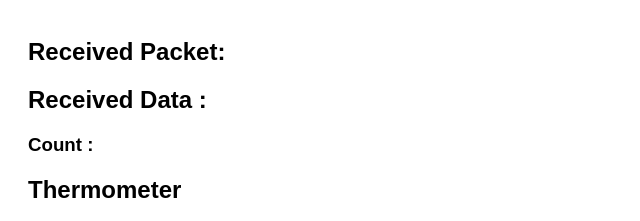
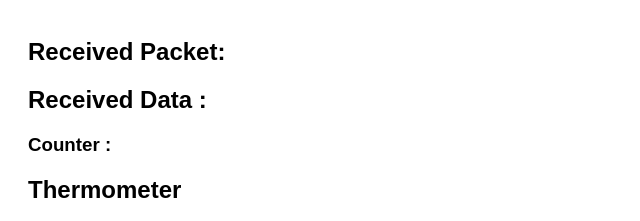
Before and after one commit to agamos/maxRaspPiProject, a plain HTML site: page web/index.html in a window 1280 px wide. Shown: the top 221 px of the page, 0-640 px from the left. Drawn offline with nearby package versions, Linux system fonts and the light colour scheme; no server answers.

Commit message:
changed label for counter

```diff
--- a/web/index.html
+++ b/web/index.html
@@ -7,7 +7,7 @@
 <body>
       <h2>Received Packet: <span id="packet"></span></h2>
       <h2>Received Data  : <span id="rxData"></span></h2>
-      <h3>Count  : <span id="count"></span></h3>
+      <h3>Counter  : <span id="count"></span></h3>
       <script>
          var socket = io();
          socket.on('packet',function(data){ packet.innerHTML = data.number });
```
